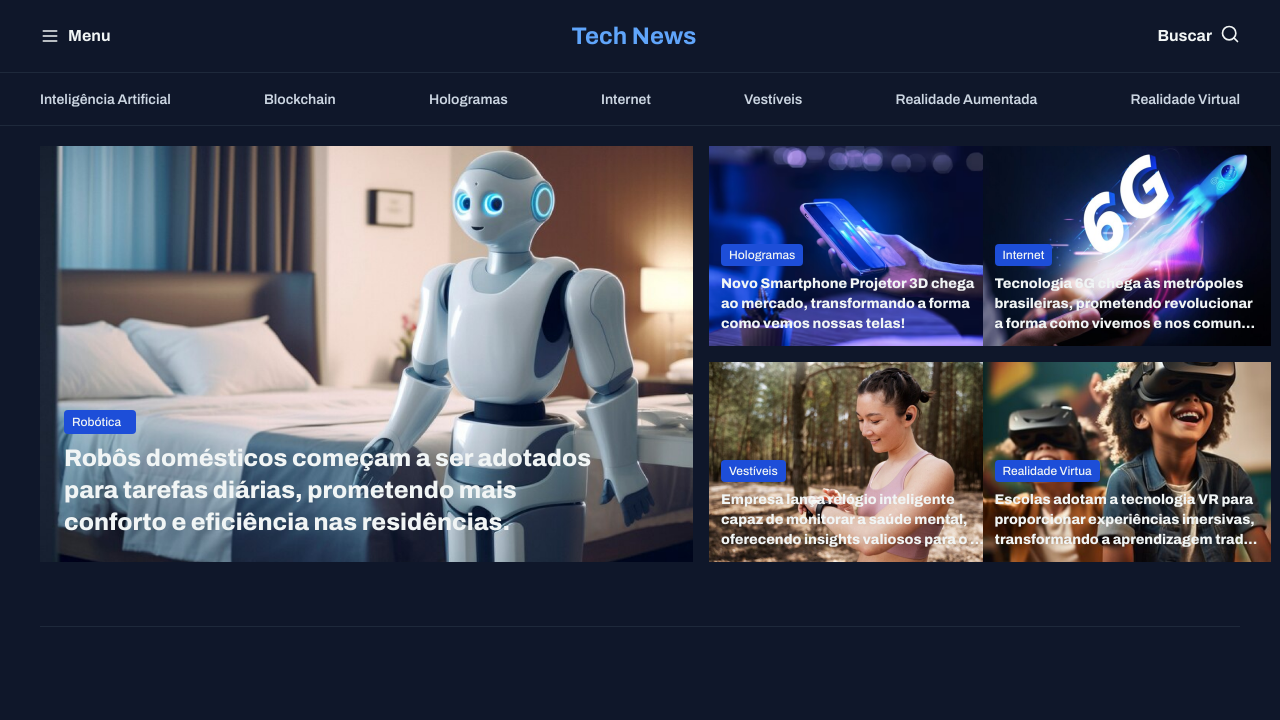
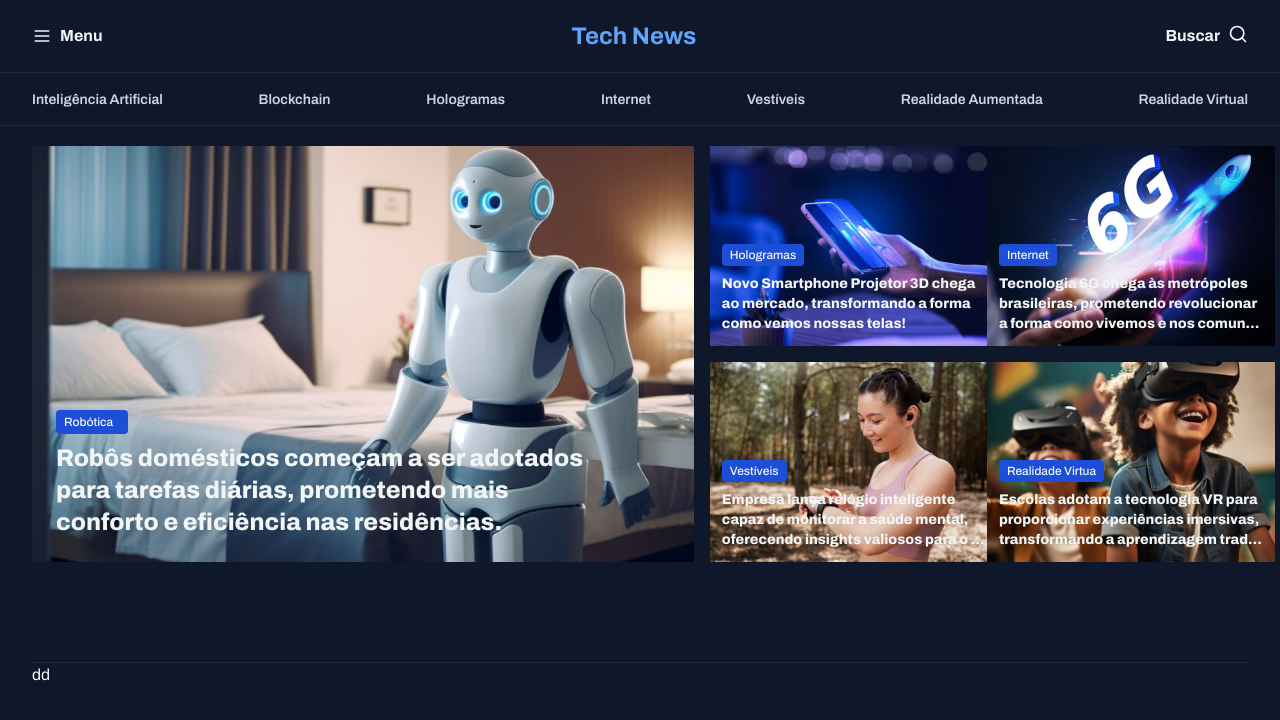
Before and after one commit to cesar7722a/portal-de-noticia, a React (Vite) app: page / in a window 1280 px wide. Shown: the top 720 px of the page. Built offline with nearby package versions, Linux system fonts and the light colour scheme.

Commit message:
adicionei novo paddigton

```diff
--- a/src/App.tsx
+++ b/src/App.tsx
@@ -5,7 +5,12 @@ export function App() {
   return (
     <div>
       <Header />
-      <BannerWelcome />
+      <div className="px-8 space-y-20">
+        <BannerWelcome />
+        <div className="border border-r-0 border-l-0 border-b-0 border-[#1E293B]">
+          dd
+        </div>
+      </div>
     </div>
   );
 }
--- a/src/components/bannerWelcome.tsx
+++ b/src/components/bannerWelcome.tsx
@@ -1,10 +1,9 @@
-import { Separator } from "./separator";
 import { Text } from "./Text";
 import { TitleArtigo } from "./titleArtigo";
 
 export function BannerWelcome() {
   return (
-    <div className="px-10 py-5 space-y-16">
+    <div className="py-5">
       <div className="flex gap-4">
         <div className="bg-[url('../public/image01.png')] bg-cover bg-center w-[728px] h-[416px] flex items-end">
           <div className="px-6 pb-6 pt-[72px] flex flex-col gap-2">
@@ -61,7 +60,6 @@ export function BannerWelcome() {
           </div>
         </div>
       </div>
-      <Separator />
     </div>
   );
 }
--- a/src/components/header.tsx
+++ b/src/components/header.tsx
@@ -3,7 +3,7 @@ import { Menu, Search } from "lucide-react";
 export function Header() {
   return (
     <header>
-      <div className="flex justify-between items-center py-5 px-10">
+      <div className="flex justify-between items-center py-5 px-8">
         <div className="flex gap-2 items-center">
           <Menu className="size-5 cursor-pointer" />
           <span className="font-bold hidden md:flex">Menu</span>
@@ -14,7 +14,7 @@ export function Header() {
           <Search className="size-5 cursor-pointer" />
         </div>
       </div>
-      <nav className="px-10 py-[14px] border border-r-0 border-l-0 border-[#1E293B]">
+      <nav className="px-8 py-[14px] border border-r-0 border-l-0 border-[#1E293B]">
         <ul className="flex items-center justify-between overflow-x-auto overflow-hidden">
           <li>
             <a href="#" className="font-semibold text-sm text-[#CBD5E1]">
```
